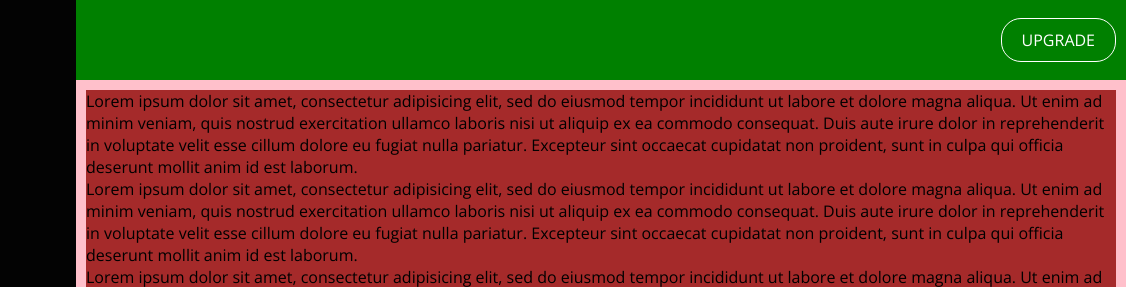
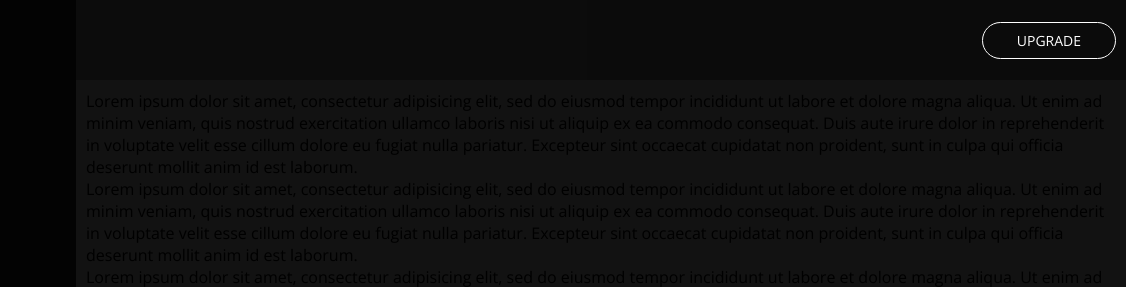
Before and after one commit to ailequal/html-css-spotifyweb, a plain HTML site: page index.html in a window 1280 px wide. Shown: the top 287 px of the page, 154-1280 px from the left. Drawn offline with nearby package versions, Linux system fonts and the light colour scheme.

Commit message:
Completed .upgrade section

```diff
--- a/css/style.css
+++ b/css/style.css
@@ -205,6 +205,7 @@ a {
   padding: 10px;
   background-color: pink;
   overflow-y: scroll;
+  background-color: rgb(18, 18, 18);
 }
 
 .upgrade {
@@ -216,30 +217,35 @@ a {
   right: 0;
   width: calc(100% - 230px);
   height: 80px;
-  background-color: green;
+  background-color: rgba(11, 11, 11, 0.8);
 }
 
 .btn_upgrade {
   margin-right: 10px;
+  padding: 8px 34px;
   border: 1px solid #ffffff;
   border-radius: 20px;
+  font-size: 14px;
   text-transform: uppercase;
+}
+
+.btn_upgrade:hover {
+  transition: scale 0.5s;
+  transform: scale(1.05);
 }
 
 .box_main {
   width: 100%;
   margin-top: 80px;
-  background-color: brown;
 }
 
 /* footer */
 .footer {
-
+ background-color: rgb(40, 40, 40);
 }
 
 .nav_bar_bottom {
   height: 90px;
-  background-color: red;
 }
 
 /* media queries width */
```
